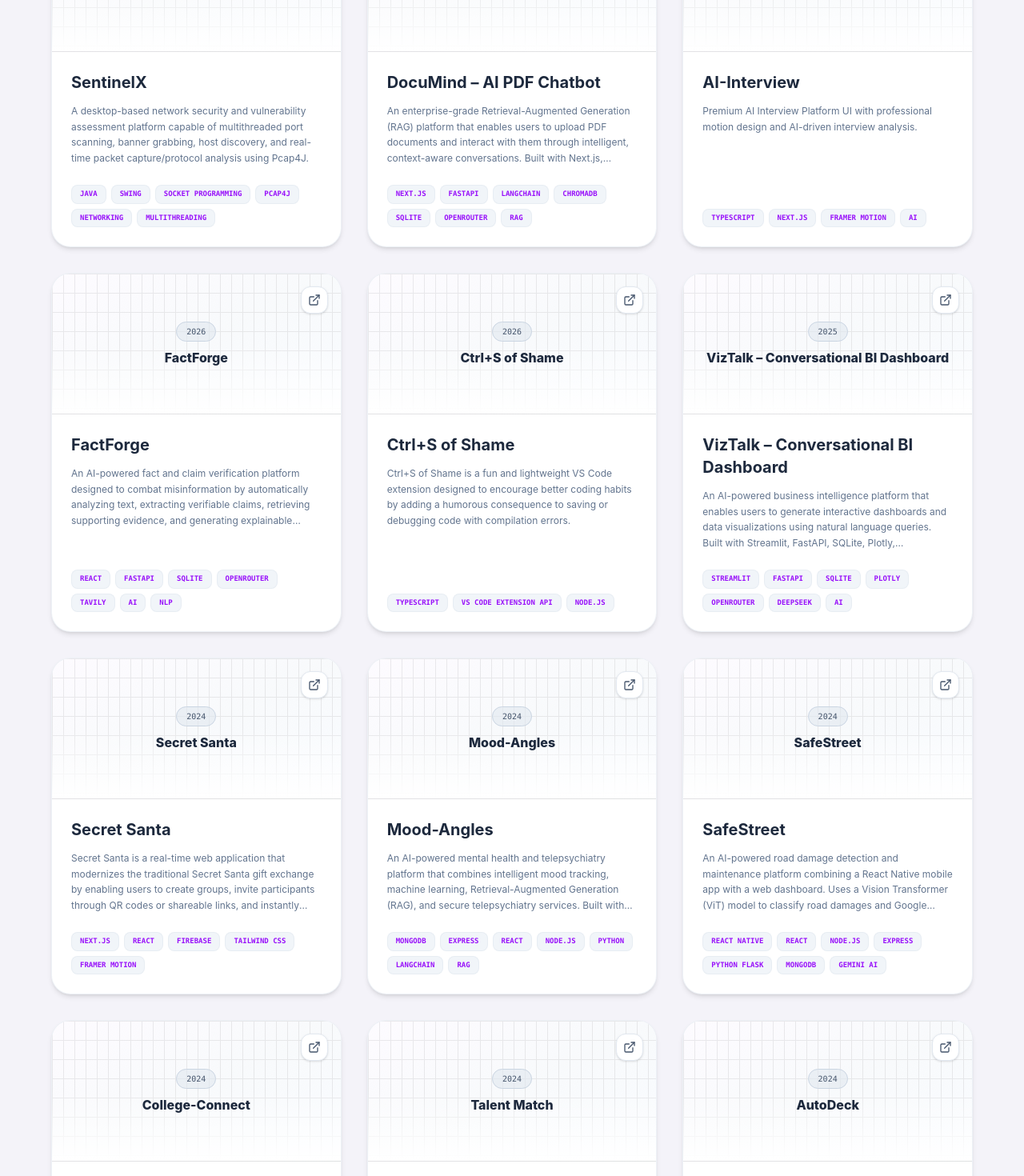
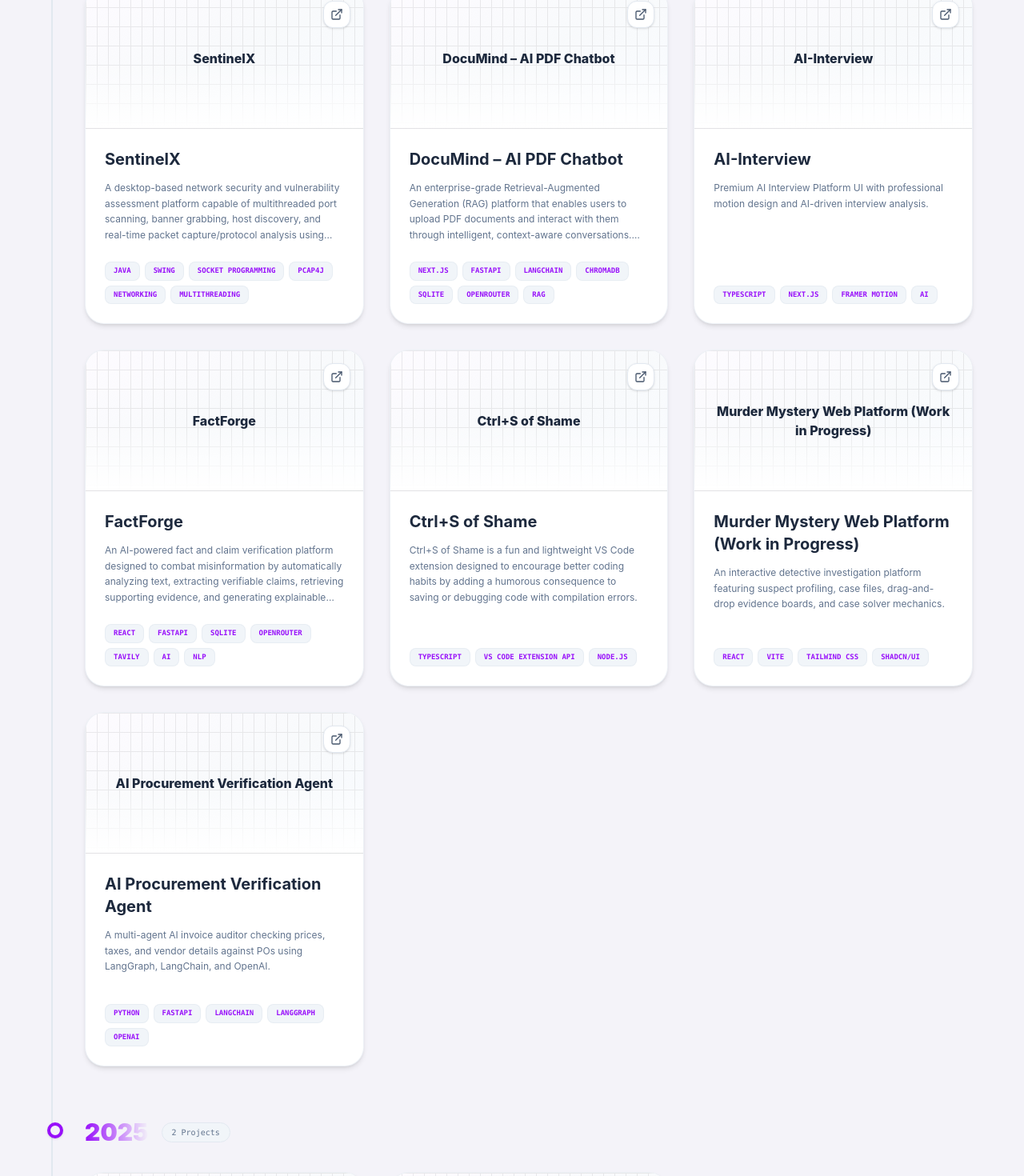
Before and after one commit to AnishaPaturi/Portfolio, a React (Vite) app: page / in a window 1280 px wide. Shown: the part 5380-6850 px from the top of the page at 80% size. Built offline with nearby package versions, Linux system fonts and the light colour scheme.

Commit message:
Group filtered projects by year for timeline rendering in PortfolioThree component

```diff
--- a/src/app/components/PortfolioThree.tsx
+++ b/src/app/components/PortfolioThree.tsx
@@ -511,6 +511,16 @@ export default function PortfolioThree() {
     selectedCategory === "all"
       ? projects
       : projects.filter(p => p.category === selectedCategory);
+
+  // Group filtered projects by year for timeline rendering
+  const groupedProjects = filteredProjects.reduce((acc, project) => {
+    const year = project.year;
+    if (!acc[year]) {
+      acc[year] = [];
+    }
+    acc[year].push(project);
+    return acc;
+  }, {} as Record<string, typeof projects>);
 
   /* ===================== LOGO RENDERER ===================== */
 
@@ -1276,10 +1286,38 @@ export default function PortfolioThree() {
               </div>
             </div>
 
-            {/* Grid of Large Cards (Light version of 5.png mockup) */}
+            {/* Vertical timeline containing project card grids grouped by year */}
+            <div className="relative pl-6 sm:pl-10 border-l-2 border-slate-200 space-y-16 mt-8">
+              <AnimatePresence mode="popLayout">
+                {Object.entries(groupedProjects)
+                  .sort(([yearA], [yearB]) => Number(yearB) - Number(yearA))
+                  .map(([year, yearProjects]) => (
+                    <motion.div
+                      layout
+                      initial={{ opacity: 0 }}
+                      animate={{ opacity: 1 }}
+                      exit={{ opacity: 0 }}
+                      key={year}
+                      className="relative space-y-8"
+                    >
+                      {/* Timeline Dot Indicator */}
+                      <div className="absolute -left-[31px] sm:-left-[47px] top-1.5 flex items-center justify-center">
+                        <div className="size-4 sm:size-5 bg-[#f4f3f9] border-4 border-purple-600 rounded-full z-10 shadow-sm" />
+                      </div>
+
+                      {/* Year Header badge */}
+                      <div className="flex items-center gap-4">
+                        <span className="text-3xl font-black bg-gradient-to-r from-purple-600 to-blue-650 bg-clip-text text-transparent">
+                          {year}
+                        </span>
+                        <span className="px-3 py-1 bg-slate-100 border border-slate-200 rounded-full text-[10px] font-mono text-slate-500">
+                          {yearProjects.length} {yearProjects.length === 1 ? "Project" : "Projects"}
+                        </span>
+                      </div>
+
+                      {/* Cards Grid for this specific year */}
                       <div className="grid grid-cols-1 md:grid-cols-2 lg:grid-cols-3 gap-8">
-              <AnimatePresence mode="popLayout">
-                {filteredProjects.map((project) => (
+                        {yearProjects.map((project) => (
                           <motion.div
                             layout
                             initial={{ opacity: 0, scale: 0.95 }}
@@ -1296,9 +1334,6 @@ export default function PortfolioThree() {
 
                               {/* Interactive Visual Graphic */}
                               <div className="relative z-10 text-center p-6 pointer-events-none">
-                        <div className="inline-block px-3 py-1 bg-slate-200/60 border border-slate-300 rounded-full text-[10px] font-mono text-slate-600 mb-2">
-                          {project.year}
-                        </div>
                                 <h4 className="text-md font-extrabold text-slate-800 group-hover:scale-105 transition-transform duration-300">
                                   {project.title}
                                 </h4>
@@ -1339,6 +1374,9 @@ export default function PortfolioThree() {
                             </div>
                           </motion.div>
                         ))}
+                      </div>
+                    </motion.div>
+                  ))}
               </AnimatePresence>
             </div>
           </div>
```
Lines whose indentation alone changed are shown as unchanged.
